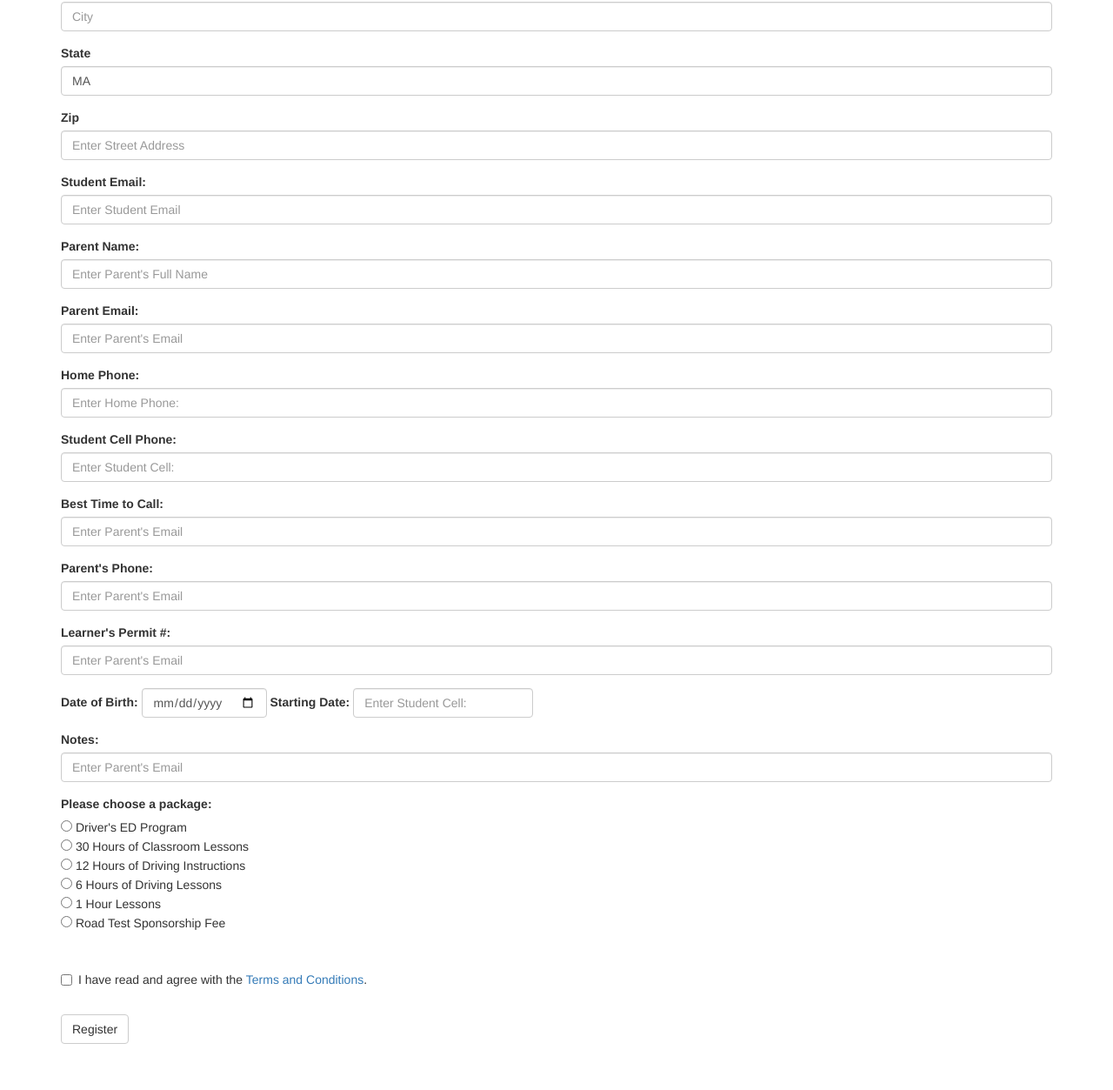
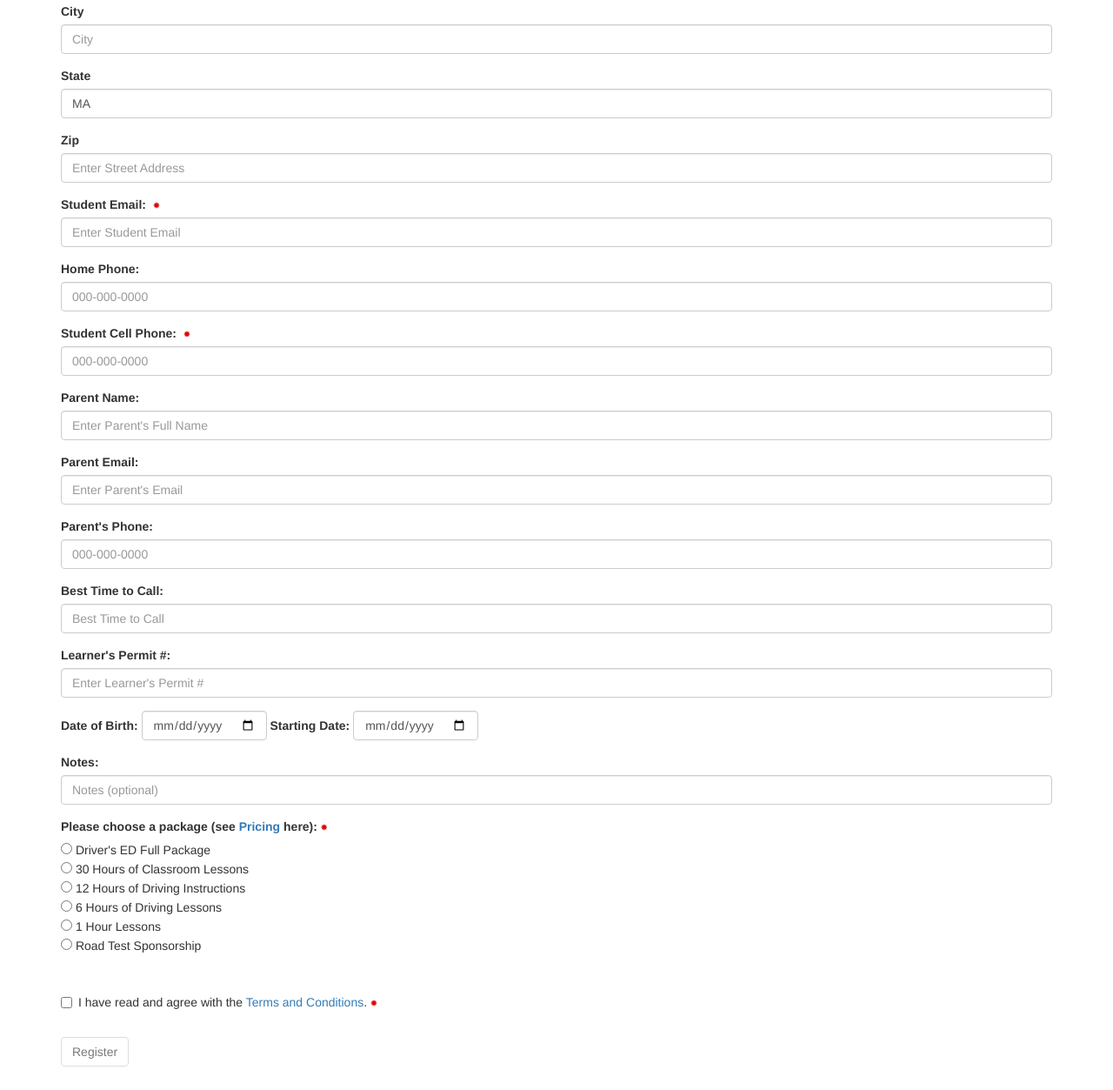
Before and after one commit to bbpokharel/bbpokharel.github.io, a plain HTML site: page register.html in a window 1280 px wide. Shown: the part 505-1758 px from the top of the page at 87% size. Before the commit the page ends 1715 px from the top, so only its background shows below. Drawn offline with nearby package versions, Linux system fonts and the light colour scheme.

Commit message:
Made images smaller. Added all UI components for register online. Added favicon

```diff
--- a/register.html
+++ b/register.html
@@ -11,9 +11,20 @@
   <meta name="keywords"
     content="driving, school, taunton, ma, massachusetts, cheap, affordable, fast, quick, license, road, test, rmv">
   <link rel="stylesheet" href="https://maxcdn.bootstrapcdn.com/bootstrap/3.4.0/css/bootstrap.min.css">
+  <link rel="icon" href="./pictures/favicon.ico">
   <script src="https://ajax.googleapis.com/ajax/libs/jquery/3.3.1/jquery.min.js"></script>
   <script src="https://maxcdn.bootstrapcdn.com/bootstrap/3.4.0/js/bootstrap.min.js"></script>
-
+  <style>
+    .form-group.required .control-label:after {
+      color: #d00;
+      content: "*";
+      margin-left: 8px;
+      top: 7px;
+      font-family: 'Glyphicons Halflings';
+      font-weight: normal;
+      font-size: 8px;
+    }
+  </style>
   <script type="text/javascript" src="https://cdn.emailjs.com/sdk/2.3.2/email.min.js"></script>
   <script type="text/javascript">
     (function () {
@@ -24,40 +35,51 @@
   <script type="text/javascript">
     function doEmailSubmit() {
       alert("Submitting form! You will get a copy!");
+
+      var template_params = {
+        "student_name": document.getElementById('name').value == null ? '' : document.getElementById('name').value,
+        "street_address": document.getElementById('address').value,
+        "city": document.getElementById('city').value,
+        "state": document.getElementById('state').value,
+        "zip": document.getElementById('zip').value,
+        "student_email": document.getElementById('student_email').value == null ? '' : document.getElementById('student_email').value,
+        "parent_name": document.getElementById('parent_name').value == null ? '' : document.getElementById('parent_name').value,
+        "parent_email": document.getElementById('parent_email').value == null ? '' : document.getElementById('parent_email').value,
+        "parent_phone": document.getElementById('parent_phone').value == null ? '' : document.getElementById('parent_phone').value,
+        "home_phone": document.getElementById('home_phone').value,
+        "cell_phone": document.getElementById('student_cell').value,
+        "best_time_to_call": document.getElementById('best_time_to_call').value == null ? '' : document.getElementById('best_time_to_call').value,
+        "permit": document.getElementById('learners_permit').value == null ? '' : document.getElementById('learners_permit').value,
+        "dob": document.getElementById('dob').value,
+        "starting_date": document.getElementById('starting_date').value,
+        "notes": document.getElementById('notes').value == null ? '' : document.getElementById('notes').value,
+        "package": document.querySelector('input[name="package"]:checked').value
+      }
+      console.log(JSON.stringify(template_params));
       return false;
-      var template_params = {
-        "name": "name_value",
-        "student_name": "student_name_value",
-        "street_address": "street_address_value",
-        "city": "city_value",
-        "state": "state_value",
-        "zip": "zip_value",
-        "student_email": "student_email_value",
-        "parent_name": "parent_name_value",
-        "parent_email": "parent_email_value",
-        "parent_phone": "parent_phone_value",
-        "home_phone": "home_phone_value",
-        "cell_phone": "cell_phone_value",
-        "best_time_to_call": "best_time_to_call_value",
-        "permit": "permit_value",
-        "dob": "dob_value",
-        "starting_date": "starting_date_value",
-        "notes": "notes_value",
-        "package": "package_value"
-      }
       var service_id = "default_service";
       var template_id = "registerformemail";
       emailjs.send(service_id, template_id, template_params);
       return false;
     }
+
+    async function makePdf() {
+      var file = './resources/Registration.pdf';
+
+      const loadingTask = PDFJS.getDocument(file);
+      const pdf = await loadingTask.promise;
+
+      alert('loaded pdf');
+    }
+
   </script>
 </head>
 
-<body>
+<body onload="return makePdf()">
   <nav class="navbar navbar-default">
     <div class="container-fluid">
       <div class="navbar-header">
-        <a class="navbar-brand" href="#">BBB Auto School</a>
+        <a class="navbar-brand" href="index.html">BBB Auto School</a>
       </div>
       <ul class="nav navbar-nav">
         <li><a href="index.html">Home</a></li>
@@ -65,107 +87,127 @@
     </div>
   </nav>
   <div class="container">
-    <img src="pictures/logo.png" style="width: 20%; height: auto"></img>
+    <p class="text-center">
+      <img src="pictures/logo.png" style="width: 20%; height: auto"></img>
+    </p>
     <h2>BBB Auto School Online Registration</h2>
+    <h5>Fields marked with an asterisk are required! </h5>
     <form onsubmit="return doEmailSubmit()">
-      <div class="form-group">
-        <label for="email">Student Name:</label>
-        <input type="text" class="form-control" id="email" placeholder="Enter Full Name" name="name">
+      <div class="form-group required">
+        <label class="control-label" for="student_name">Student Name:</label>
+        <input type="text" class="form-control" id="name" placeholder="Enter Full Name" name="name" required="true">
       </div>
 
       <div class="form-group">
-        <label for="address">Address</label>
+        <label class="control-label" for="address">Address</label>
         <input type="text" class="form-control" id="address" placeholder="Enter Street Address" name="address">
       </div>
 
       <div class="form-group">
-        <label for="city">City</label>
+        <label class="control-label" for="city">City</label>
         <input type="text" class="form-control" id="city" placeholder="City" name="city">
-      </div>
-      <div class="form-group">
-
-        <label for="state">State</label>
-        <input type="text" class="form-control" id="state" placeholder="MA" name="state" value="MA"></input>
-      </div>
-      <div class="form-group">
-
-        <label for="zip">Zip</label>
-        <input type="text" class="form-control" id="zip" placeholder="Enter Street Address" name="zip">
       </div>
 
       <div class="form-group">
-        <label for="parentName">Student Email:</label>
-        <input type="text" class="form-control" id="parentName" placeholder="Enter Student Email" name="studentName">
+        <label class="control-label" for="state">State</label>
+        <input type="text" class="form-control" id="state" placeholder="MA" name="state" value="MA"></input>
       </div>
 
       <div class="form-group">
-        <label for="parentName">Parent Name:</label>
-        <input type="text" class="form-control" id="parentName" placeholder="Enter Parent's Full Name"
-          name="parentName">
+        <label class="control-label" for="zip">Zip</label>
+        <input type="number" class="form-control" id="zip" placeholder="Enter Street Address" name="zip">
+      </div>
+
+      <div class="form-group required">
+        <label class="control-label" for="student_email">Student Email:</label>
+        <input type="email" class="form-control" id="student_email" placeholder="Enter Student Email"
+          name="student_email" required="true">
       </div>
 
       <div class="form-group">
-        <label for="parentEmail">Parent Email:</label>
-        <input type="text" class="form-control" id="parentEmail" placeholder="Enter Parent's Email" name="parentEmail">
+        <label class="control-label" for="home_phone">Home Phone:</label>
+        <input type="text" pattern="(\d{3}[\-]\d{3}[\-]\d{4})|(\d{10})" class="form-control" id="home_phone"
+          placeholder="000-000-0000" title="Must be in format 000-000-0000 with or without dashes" name="home_phone">
+      </div>
+
+      <div class="form-group required">
+        <label class="control-label" for="student_cell">Student Cell Phone:</label>
+        <input type="text" placeholder="000-000-0000" class="form-control" id="student_cell"
+          pattern="(\d{3}[\-]\d{3}[\-]\d{4})|(\d{10})" title="Must be in format 000-000-0000 with or without dashes"
+          name="student_cell" required="true">
       </div>
 
       <div class="form-group">
-        <label for="parentEmail">Home Phone:</label>
-        <input type="text" class="form-control" id="homePhone" placeholder="Enter Home Phone:" name="homePhone">
-      </div>
-      <div class="form-group">
-        <label for="studentCell">Student Cell Phone:</label>
-        <input type="text" class="form-control" id="studentCell" placeholder="Enter Student Cell:" name="studentCell">
+        <label class="control-label" for="parent_name">Parent Name:</label>
+        <input type="text" class="form-control" id="parent_name" placeholder="Enter Parent's Full Name"
+          name="parent_name">
       </div>
 
       <div class="form-group">
-        <label for="parentEmail">Best Time to Call:</label>
-        <input type="text" class="form-control" id="parentEmail" placeholder="Enter Parent's Email" name="parentEmail">
+        <label class="control-label" for="parent_email">Parent Email:</label>
+        <input type="email" class="form-control" id="parent_email" placeholder="Enter Parent's Email"
+          name="parent_email">
       </div>
 
       <div class="form-group">
-        <label for="parentEmail">Parent's Phone:</label>
-        <input type="text" class="form-control" id="parentEmail" placeholder="Enter Parent's Email" name="parentEmail">
+        <label class="control-label" for="parent_phone">Parent's Phone:</label>
+        <input type="text" class="form-control" itle="Must be in format 000-000-0000 with or without dashes"
+          id="parent_phone" pattern="(\d{3}[\-]\d{3}[\-]\d{4})|(\d{10})" placeholder="000-000-0000" name="parent_phone">
+      </div>
+
+
+
+      <div class="form-group">
+        <label class="control-label" for="best_time_to_call">Best Time to Call:</label>
+        <input type="text" class="form-control" id="best_time_to_call" placeholder="Best Time to Call"
+          name="best_time_to_call">
+      </div>
+      <div class="form-group">
+        <label class="control-label" for="learners_permit">Learner's Permit #:</label>
+        <input type="text" class="form-control" id="learners_permit" placeholder="Enter Learner's Permit #"
+          name="learners_permit">
+      </div>
+
+      <div class="form-group form-inline">
+        <label class="control-label" for="dob">Date of Birth:</label>
+        <input type="date" class="form-control" id="dob" placeholder="Enter DOB" name="dob">
+
+        <label class="control-label" for="starting_date">Starting Date:</label>
+        <input type="date" class="form-control" id="starting_date" placeholder="Starting Date" name="starting_date">
       </div>
 
       <div class="form-group">
-        <label for="parentEmail">Learner's Permit #:</label>
-        <input type="text" class="form-control" id="parentEmail" placeholder="Enter Parent's Email" name="parentEmail">
+        <label class="control-label" for="notes">Notes:</label>
+        <input type="text" class="form-control" id="notes" placeholder="Notes (optional)" name="notes">
       </div>
 
-      <div class="form-group form-inline">
-        <label for="parentEmail">Date of Birth:</label>
-        <input type="date" class="form-control" id="homePhone" placeholder="Enter Home Phone:" name="homePhone">
+      <label class="control-label" for="package">Please choose a package (see <a target="_blank"
+          href="./resources/Pricing.pdf">Pricing</a>
+        here): <span
+          style="color: #d00;font-family: 'Glyphicons Halflings'; font-weight: normal;font-size: 8px;">*</span></label>
 
-        <label for="studentCell">Starting Date:</label>
-        <input type="text" class="form-control" id="studentCell" placeholder="Enter Student Cell:" name="studentCell">
-      </div>
+      <div class="form-group required">
+        <input type="radio" name="package" value="driversEdFull" required> Driver's ED Full Package<br>
 
-      <div class="form-group">
-        <label for="parentEmail">Notes:</label>
-        <input type="text" class="form-control" id="parentEmail" placeholder="Enter Parent's Email" name="notes">
-      </div>
-
-      <label for="parentEmail">Please choose a package:</label>
-
-      <div class="form-group">
-        <input type="radio" name="package" value="driversEd"> Driver's ED Program<br>
-
-        <input type="radio" name="package" value="driversEd"> 30 Hours of Classroom Lessons<br>
-        <input type="radio" name="package" value="driversEd"> 12 Hours of Driving Instructions<br>
-        <input type="radio" name="package" value="driversEd"> 6 Hours of Driving Lessons<br>
-        <input type="radio" name="package" value="driversEd"> 1 Hour Lessons<br>
-        <input type="radio" name="package" value="driversEd"> Road Test Sponsorship Fee<br>
+        <input type="radio" name="package" value="thirty_hours"> 30 Hours of Classroom Lessons<br>
+        <input type="radio" name="package" value="twelve_hours"> 12 Hours of Driving Instructions<br>
+        <input type="radio" name="package" value="six_hours"> 6 Hours of Driving Lessons<br>
+        <input type="radio" name="package" value="one_hour"> 1 Hour Lessons<br>
+        <input type="radio" name="package" value="road_test"> Road Test Sponsorship<br>
       </div>
       <br />
-      <div class="checkbox">
-        <label><input type="checkbox" name="agreeToTerms">I have read and agree with the <a
-            href="resources/Policies.pdf" target="_blank">Terms and Conditions</a>.</label>
+      <div class="checkbox" required>
+        <label class="control-label"><input onchange="document.getElementById('register').disabled = !this.checked;"
+            type="checkbox" name="agreeToTerms">I have read and agree with the <a href="resources/Policies.pdf"
+            target="_blank">Terms
+            and Conditions</a>. <span
+            style="color: #d00;font-family: 'Glyphicons Halflings'; font-weight: normal;font-size: 8px;">*</span></label>
       </div>
       <br />
-      <button type="submit" class="btn btn-default">Register</button>
+      <button type="submit" id="register" disabled="true" name="register" class="btn btn-default">Register</button>
     </form>
-    <p />
+    <p style="color: white">a</p>
+    <p style="color: white">a</p>
   </div>
 
 
```
Also changed, not shown: index.html (+1 -1 lines), test_failures.html (+8 -4 lines), pictures/favicon.ico (added), pictures/road_test_failure.jpg, 5 other files.
